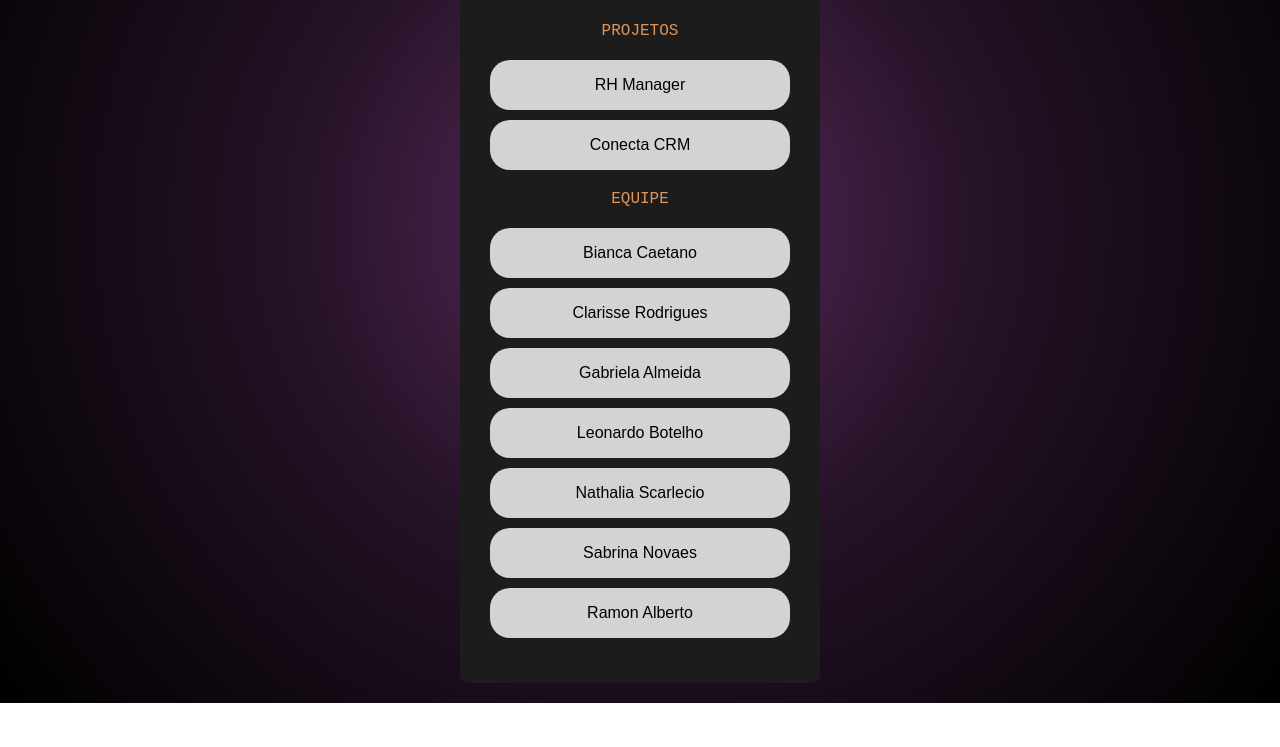
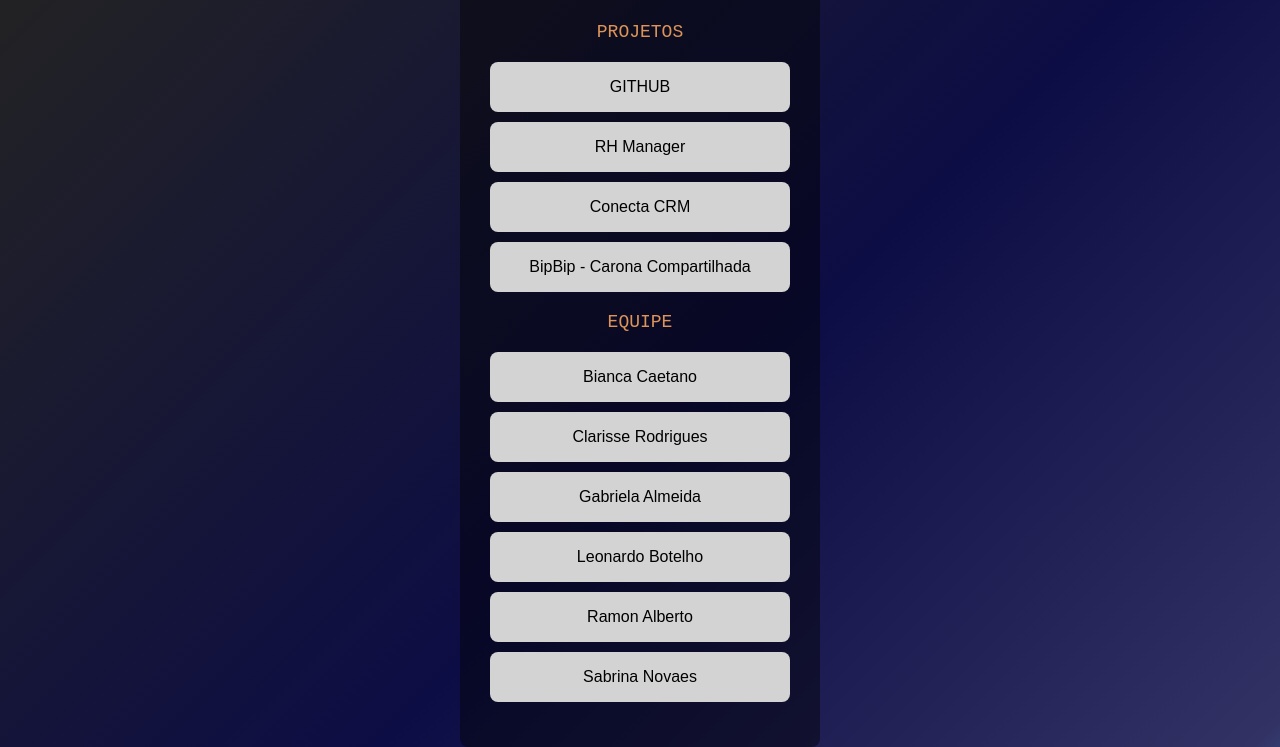
Before and after one commit to Grupo04-BugSlayers-TurmaJS13/linktree, a plain HTML site: page linktree.html in a window 1280 px wide. Shown: the part 259-1006 px from the top of the page. Before the commit the page ends 962 px from the top, so only its background shows below. Drawn offline with Linux system fonts and the light colour scheme.

Commit message:
ajuste dos links

```diff
--- a/linktree.html
+++ b/linktree.html
@@ -15,10 +15,11 @@
 
            <p>Projetos</p>
              <ul>
-                <li><a href="https://github.com/Grupo04-BugSlayers-TurmaJS13/rh-backend">RH Manager </a></li>
-                <li><a href="https://github.com/Grupo04-BugSlayers-TurmaJS13/crm-backend">Conecta CRM </a></li>
-                <!-- <li><a href="" target="_blank"> </a>GitHub · Proj 2</li>
-                <li><a href=""></a>GitHub · Proj 3</li> -->
+                <li><a target="_blank" href="https://github.com/Grupo04-BugSlayers-TurmaJS13">GITHUB </a></li>
+                <li><a target="_blank" href="https://rh-manager-front-end.vercel.app/">RH Manager </a></li>
+                <li><a target="_blank" href="https://crm-frontend-nine-sigma.vercel.app/">Conecta CRM </a></li>
+                <li><a target="_blank" href="https://github.com/Grupo04-BugSlayers-TurmaJS13/Carona-compartilhada-frontend">BipBip - Carona Compartilhada </a></li>
+
             </ul>
             <p>Equipe</p>
             <ul>
@@ -26,9 +27,9 @@
                 <li><a href="https://www.linkedin.com/in/clarissee-rodriguess/" target="_blank">Clarisse Rodrigues</a></li>
                 <li><a href="https://www.linkedin.com/in/gabriela-almeida-escalera-dos-santos-27022b3a0/" target="_blank">Gabriela Almeida</a></li>
                 <li><a href="https://www.linkedin.com/in/leonardo-botelho-b29061174/" target="_blank">Leonardo Botelho</a></li>
-                <li><a href="https://www.linkedin.com/in/nathalia-scalercio/" target="_blank">Nathalia Scarlecio</a></li>
+                <li><a href="https://www.linkedin.com/in/ramon-alberto/" target="_blank">Ramon Alberto</a></li>
                 <li><a href="https://www.linkedin.com/in/sabrina-novaes/" target="_blank">Sabrina Novaes</a></li>
-                <li><a href="https://www.linkedin.com/in/ramon-alberto/" target="_blank">Ramon Alberto</a></li>
+
             </ul>
        </div>
 
--- a/style.css
+++ b/style.css
@@ -1,24 +1,24 @@
 :root {
-   --black-main-color:#1c1c1c;
-   --gray-main-color: #D3D3D3;
-   --gray-main-color2:#F2F5F5;
-   --cinza2:#757575;
-   --roxo: #b478bb;
-   --destaque: #de9459;
+    --black-main-color: #1c1c1c;
+    --gray-main-color: #D3D3D3;
+    --gray-main-color2: #f8f8f8;
+    --cinza2: #757575;
+    --destaque1: #7cbde3;
+    --destaque: #de9459;
 }
 
-*{
-   margin: 0;
-   padding:0;
-   box-sizing: border-box;
+* {
+    margin: 0;
+    padding: 0;
+    box-sizing: border-box;
 }
 
 body {
 
     background-color: var(--black-main-color);
-background: #4a2166;
-background: radial-gradient(circle, rgba(74, 33, 102, 1) 0%, rgba(74, 36, 77, 1) 14%, rgba(36, 18, 38, 1) 44%, rgba(0, 0, 0, 1) 100%);
-    user-select: none;
+    background: #000000;
+    background: linear-gradient(135deg, rgb(35, 35, 35) 10%, rgb(13, 13, 69) 60%, rgb(50, 50, 101) 98%, rgb(53, 68, 119) 100%);
+
     font-family: Arial, Helvetica, sans-serif;
 }
 
@@ -27,7 +27,7 @@
     text-align: center;
     margin: 20px auto;
     padding: 30px 10px;
-    background-color: var(--black-main-color);
+    background-color: #00000070;
     /* height: 90vh; */
     /* color: var(--gray-main-color); */
 
@@ -41,19 +41,20 @@
 
 h1 {
     font-size: 18px;
-    color: var(--roxo);
-    margin:10px 0 25px 0;
+    color: var(--destaque1);
+    margin: 10px 0 25px 0;
     text-transform: uppercase;
+
 }
 
-h2{
+h2 {
     font-size: 16px;
     margin-top: 20px;
 }
 
 p {
     text-transform: uppercase;
-    font-size: 16px;
+    font-size: 18px;
     margin: 20px 0;
     font-family: monospace;
     /* text-align: left; */
@@ -84,14 +85,14 @@
     display: flex;
     align-items: center;
     justify-content: center;
-    border-radius: 20px;
+    border-radius: 8px;
     color: black;
     text-decoration: none;
     transition: background 500ms;
 }
 
 ul li a:hover {
-    background-color: var(--roxo);
+    background-color: var(--destaque1);
     font-weight: bold;
 }
 
```
